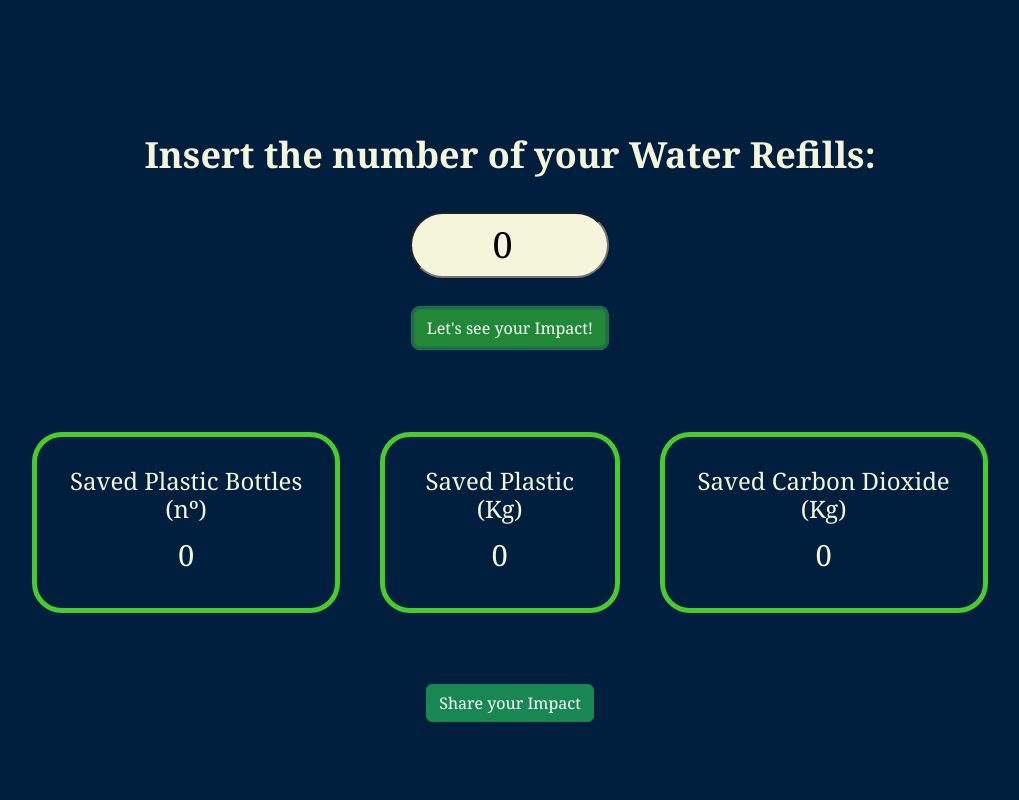
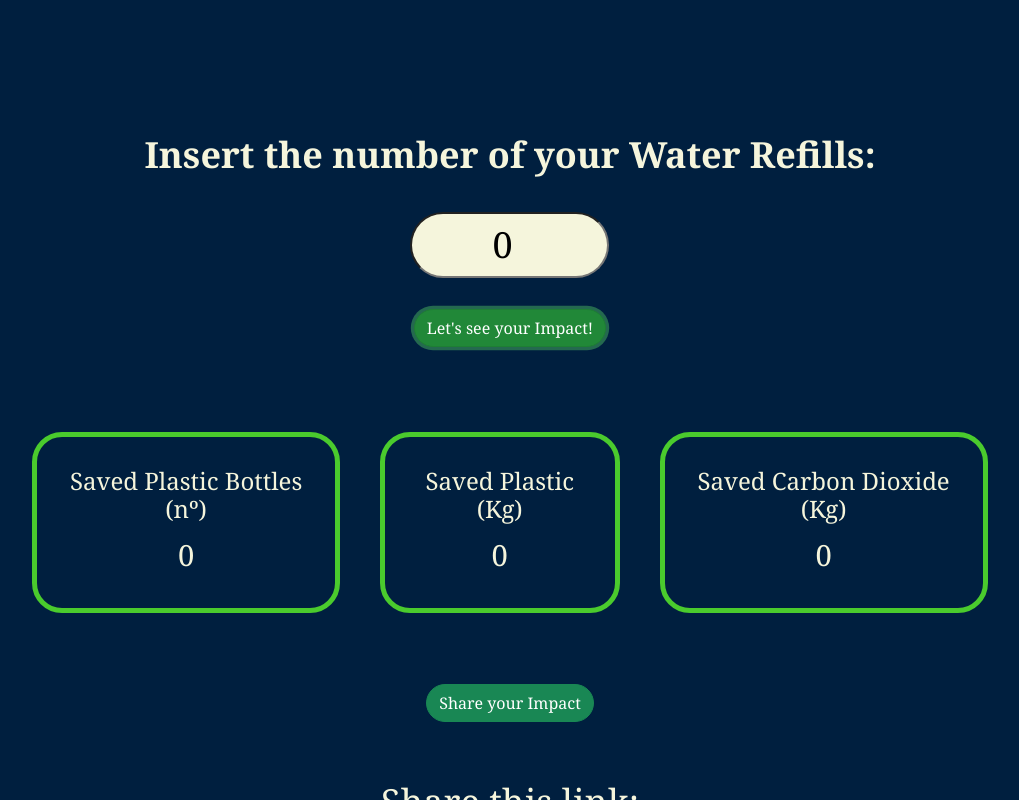
Before and after one commit to ElisaGDR/Refill-Impact, a Vue app in the folder REFILL_IMPACT/: page / in a window 1280 px wide. Both pictures are taken after a click on the button "Let's see your Impact!". Shown: the top 800 px of the page, without its empty margins (130-1149 px from the left). Built offline with nearby package versions, Linux system fonts and the light colour scheme.

Commit message:
feat: setup Farebase

```diff
--- a/REFILL_IMPACT/src/App.vue
+++ b/REFILL_IMPACT/src/App.vue
@@ -2,12 +2,9 @@
   <div id="app">
     <InputBox @refill-count-change="updateRefillCount" />
     <CalculateButton @calculateImpact="calculateImpact" />
-    <ImpactDisplay
-      :bottlesSaved="bottlesSaved"
-      :plasticSaved="plasticSaved"
-      :carbonSaved="carbonSaved"
-    />
-    <ShareButton :shareLink="shareLink" @click="shareImpact" />
+    <ImpactDisplay :bottlesSaved="bottlesSaved" :plasticSaved="plasticSaved" :carbonSaved="carbonSaved" />
+    <!-- Update the listener to use the correct event name -->
+    <ShareButton :shareLink="shareLink" @share-impact="shareImpact" />
   </div>
 </template>
 
@@ -16,6 +13,7 @@ import InputBox from './components/InputBox.vue';
 import CalculateButton from './components/CalculateButton.vue';
 import ImpactDisplay from './components/ImpactDisplay.vue';
 import ShareButton from './components/ShareButton.vue';
+import { database } from './Firebase.js';
 
 export default {
   components: {
@@ -38,23 +36,42 @@ export default {
       this.refillCount = newRefillCount;
     },
     calculateImpact() {
-      // Realizar los cálculos
       const bottlesPerRefill = 2;
       const plasticPerBottle = 0.012; // kg
       const carbonPerBottle = 0.08; // kg CO2
 
-      // Calcula el impacto
       this.bottlesSaved = this.refillCount * bottlesPerRefill;
       this.plasticSaved = this.bottlesSaved * plasticPerBottle;
       this.carbonSaved = this.bottlesSaved * carbonPerBottle;
+
+      // Generate a unique link based on your requirements
+      this.shareLink = this.generateUniqueLink();
     },
     shareImpact() {
-      // Implementa aquí la lógica para compartir utilizando Firebase
+      // Save the generated link to Firebase
+      console.log(database);
+      if (this.shareLink) {
+        const shareLinkId = database.ref('shareLinks').push().key;
+        database.ref(`shareLinks/${shareLinkId}`).set(this.shareLink);
+      }
+    },
+    generateUniqueLink() {
+      // Implement your logic to generate a unique link
+      // You can use a library like uuid or a custom algorithm
+      const uniqueId = Math.random().toString(36).substring(2, 15);
+      return `https://your-refill-impact.com/share/${uniqueId}`;
     },
   },
 };
 </script>
 
 <style>
-/* Add your global styles here */
+/* Specific component styles */
+#app {
+  max-width: 100%;
+  margin: 0 auto;
+  padding: 4rem;
+  text-align: center;
+  font-size: 1.5em;
+}
 </style>
--- /dev/null
+++ b/REFILL_IMPACT/src/Firebase.js
@@ -0,0 +1,25 @@
+// Import the functions you need from the SDKs you need
+import { initializeApp } from 'firebase/app';
+import { getAnalytics } from 'firebase/analytics';
+import { getDatabase } from 'firebase/database';
+// TODO: Add SDKs for Firebase products that you want to use
+// https://firebase.google.com/docs/web/setup#available-libraries
+
+// Your web app's Firebase configuration
+// For Firebase JS SDK v7.20.0 and later, measurementId is optional
+const firebaseConfig = {
+  apiKey: "AIzaSyB9vYNamJnbOpYlWPRRoJkxnlOijYWwZCI",
+  authDomain: "refill-impact.firebaseapp.com",
+  projectId: "refill-impact",
+  storageBucket: "refill-impact.appspot.com",
+  messagingSenderId: "456880082650",
+  appId: "1:456880082650:web:76c43fbb722d89d5a55fe3",
+  measurementId: "G-R15G3Z2N88"
+};
+
+// Initialize Firebase
+const app = initializeApp(firebaseConfig);
+const analytics = getAnalytics(app);
+const database = getDatabase(app);
+
+export { database };
--- a/REFILL_IMPACT/src/components/CalculateButton.vue
+++ b/REFILL_IMPACT/src/components/CalculateButton.vue
@@ -10,19 +10,21 @@
   export default {
     methods: {
       calculateImpact() {
-        // Lógica de cálculo del impacto
-        this.$emit('calculate-impact'); // Emite un evento para notificar al componente padre
+        // Impact calculate logic
+        this.$emit('calculate-impact'); // Event to notify the father component
       },
     },
   };
   </script>
 
   <style scoped>
-  /* Estilos específicos del componente */
+  /* Specific component styles */
   .calculate-button {
     margin-bottom: 40px;
-    border-radius: 50px;
     font-family: Georgia, 'Times New Roman', Times, serif;
     padding: 2%;
    }
+   .btn {
+    border-radius: 50px;
+   }
   </style>
--- a/REFILL_IMPACT/src/components/ImpactDisplay.vue
+++ b/REFILL_IMPACT/src/components/ImpactDisplay.vue
@@ -35,7 +35,7 @@ export default {
 </script>
 
 <style scoped>
-/* Estilos específicos del componente */
+/* Specific component styles */
 .impact-display {
   display: flex;
   justify-content: space-around;
--- a/REFILL_IMPACT/src/components/InputBox.vue
+++ b/REFILL_IMPACT/src/components/InputBox.vue
@@ -30,7 +30,7 @@ export default {
 </script>
 
 <style scoped>
-/* Add your component-specific styles here */
+/* Specific component styles */
 label {
   font-weight: bold;
   color: beige;
@@ -46,4 +46,7 @@ input {
   border-radius: 50px;
   font-family: Georgia, 'Times New Roman', Times, serif;
 }
+input::placeholder {
+  font-size: 0.5em;
+}
 </style>
--- a/REFILL_IMPACT/src/components/ShareButton.vue
+++ b/REFILL_IMPACT/src/components/ShareButton.vue
@@ -2,12 +2,14 @@
 
 <template>
   <div class="share-button">
-      <button @click="shareImpact" class="btn btn-success">Share your Impact</button>
+    <button @click="shareImpact" class="btn btn-success" :disabled="loading">
+      {{ loading ? 'Sharing...' : 'Share your Impact' }}
+    </button>
     <div v-if="shareLink" class="share-link">
-        <p>Share this link:</p>
+      <p class="title">Share this link:</p>
       <div class="input-group">
-          <input :value="shareLink" readonly class="form-control" />
-          <button @click="copyToClipboard" class="btn btn-outline-secondary">Copy</button>
+        <input :value="firebaseLink" readonly class="form-control" />
+        <button @click="copyToClipboard" class="btn btn-success">Copy</button>
       </div>
     </div>
   </div>
@@ -21,27 +23,54 @@
       default: '',
     },
   },
+  data() {
+    return {
+      loading: false,
+    };
+  },
+  computed: {
+    firebaseLink() {
+      return `https://refill-impact.firebaseapp.com/${this.shareLink}`;
+    },
+  },
   methods: {
     shareImpact() {
-        // Lógica para compartir utilizando Firebase
-        this.$emit('share-impact'); // Emite un evento para notificar al componente padre
+      this.loading = true;
+      this.$emit('share-impact');
     },
     copyToClipboard() {
-        // Lógica para copiar el enlace al portapapeles
       const input = this.$el.querySelector('.form-control');
       input.select();
       document.execCommand('copy');
     },
   },
+
 };
 </script>
 
 <style scoped>
-  /* Estilos específicos del componente */
+/* Specific component styles */
 .share-button {
   margin-bottom: 40px;
   border-radius: 50px;
   font-family: Georgia, 'Times New Roman', Times, serif;
   padding: 2%;
 }
+.title {
+  font-family: Georgia, 'Times New Roman', Times, serif;
+  color: beige;
+  padding: 5%;
+}
+.form-control {
+  padding: 4px;
+  width: 20%;
+  box-sizing: border-box;
+  text-align: center;
+  background-color: beige;
+  border-radius: 50px;
+  font-family: Georgia, 'Times New Roman', Times, serif;
+}
+.btn {
+  border-radius: 50px;
+}
 </style>
--- a/REFILL_IMPACT/src/style.css
+++ b/REFILL_IMPACT/src/style.css
@@ -6,15 +6,3 @@ body {
   min-height: 100vh;
   background-color: #001f3f !important;
 }
-
-#app {
-  max-width: 100%;
-  margin: 0 auto;
-  padding: 4rem;
-  text-align: center;
-  font-size: 1.5em;
-}
-
-input::placeholder {
-  font-size: 0.5em;
-}
--- a/package.json
+++ b/package.json
@@ -1,6 +1,7 @@
 {
   "dependencies": {
     "bootstrap": "^5.3.3",
+    "firebase": "^10.8.1",
     "vue-countup-v2": "^4.0.0",
     "vue-number-roller": "^1.0.3"
   },
```
Also changed, not shown: 1 other file (tests, documents, lock files or other folders). Lines whose indentation alone changed are shown as unchanged.
